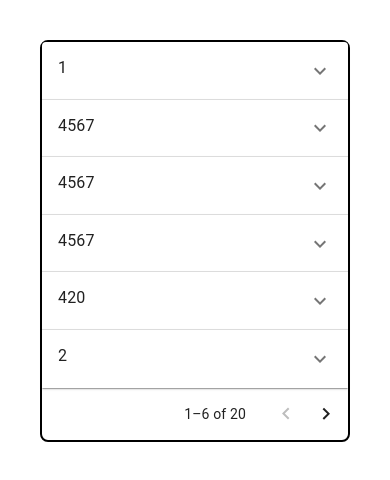
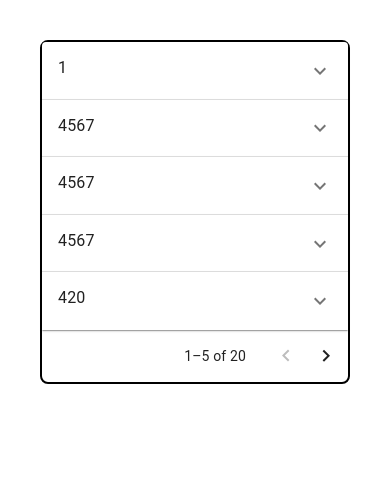
Before and after one commit to Noelio1290/Refactor-Responsive-Table-Update, a React (Create React App) app: page / in a window 390 px wide. Shown: the top 480 px of the page. Built offline with nearby package versions, Linux system fonts and the light colour scheme.

Commit message:
sandbox no longer has states, everything has it in the responsive table

```diff
--- a/src/ResponsiveTable.jsx
+++ b/src/ResponsiveTable.jsx
@@ -1,4 +1,4 @@
-import React from 'react';
+import React, { useState,useEffect } from 'react';
 import { Hidden, } from '@mui/material';
 import {withStyles} from '@mui/styles';
 import DataList from './DataList';
@@ -13,22 +13,15 @@ const styles = {
  */
 const ResponsiveTable = (props) => {
 
-  const handleChangePage = (event, page) => {
-    props.onChangePage(event, page);
-  };
-
     const {
       classes,
       columns,
-      count,
       data,
       rowsClassArray,
       excludePrimaryFromDetails,
       noContentText,
       tableBreakpoints,
       listBreakpoints,
-      page,
-      rowsPerPage,
       showPagination,
       implementation,
       ExpansionPanelDetailsProps,
@@ -48,6 +41,27 @@ const ResponsiveTable = (props) => {
       enableShouldComponentUpdate,
     } = props;
 
+  const [currentPage,setcurrentPage] = useState(0)
+  const [rowsPerPage,setRowsPerPage] = useState(5)
+  const [tableVisibleContacts,setTableVisibleContacts] = useState([])
+
+  const changePage = (event,page) => {
+    console.log(tableVisibleContacts)
+    let currentPage = (page - 1) * rowsPerPage
+    let currentPerPage = rowsPerPage * page
+    console.log(currentPage)
+    console.log(currentPerPage)
+
+    setTableVisibleContacts(data.slice(( page ) * rowsPerPage,rowsPerPage * (page + 1)))
+
+    setcurrentPage(page)
+  }
+
+  useEffect(()=>{
+    setTableVisibleContacts(data.slice(currentPage,rowsPerPage))
+  },[])
+
+
     return (
       <div className={classes.root}>
         {/* DESKTOP BIG TABLE */}
@@ -56,11 +70,11 @@ const ResponsiveTable = (props) => {
           <DataTable
             enableShouldComponentUpdate={enableShouldComponentUpdate}
             columns={columns}
-            count={count}
-            data={data}
+            count={data.length}
+            data={tableVisibleContacts}
             rowsClassArray={rowsClassArray}
             noContentText={noContentText}
-            page={page}
+            page={currentPage}
             rowsPerPage={rowsPerPage}
             showPagination={showPagination}
             TableBodyCellProps={TableBodyCellProps}
@@ -71,7 +85,7 @@ const ResponsiveTable = (props) => {
             TableHeadRowProps={TableHeadRowProps}
             TablePaginationProps={TablePaginationProps}
             TableProps={TableProps}
-            onChangePage={handleChangePage}
+            onChangePage={changePage}
           />
         </Hidden>
 
@@ -81,12 +95,12 @@ const ResponsiveTable = (props) => {
           <DataList
             enableShouldComponentUpdate={enableShouldComponentUpdate}
             columns={columns}
-            count={count}
-            data={data}
+            count={data.length}
+            data={tableVisibleContacts}
             rowsClassArray={rowsClassArray}
             excludePrimaryFromDetails={excludePrimaryFromDetails}
             noContentText={noContentText}
-            page={page}
+            page={currentPage}
             rowsPerPage={rowsPerPage}
             showPagination={showPagination}
             ExpansionPanelDetailsProps={ExpansionPanelDetailsProps}
@@ -100,7 +114,7 @@ const ResponsiveTable = (props) => {
               ExpansionPanelSummaryTypographyProps
             }
             TablePaginationProps={TablePaginationProps}
-            onChangePage={handleChangePage}
+            onChangePage={changePage}
           />
         </Hidden>
       </div>
--- a/src/SandBox.jsx
+++ b/src/SandBox.jsx
@@ -1,4 +1,4 @@
-import React, { useEffect, useState } from "react";
+import React from "react";
 import ResponsiveTable from './ResponsiveTable';
 import { Box } from "@mui/material";
 
@@ -107,9 +107,6 @@ const Sandbox = ({
     },
   ]
 }) => {
-  const [currentPage,setcurrentPage] = useState(0)
-  const [rowsPerPage,setRowsPerPage] = useState(6)
-  const [tableVisibleContacts,setTableVisibleContacts] = useState([])
 
   const columns = [
     {
@@ -128,33 +125,13 @@ const Sandbox = ({
     },
   ]
 
-  const changePage = (event,page) => {
-    console.log(tableVisibleContacts)
-    let currentPage = (page - 1) * rowsPerPage
-    let currentPerPage = rowsPerPage * page
-    console.log(currentPage)
-    console.log(currentPerPage)
-
-    setTableVisibleContacts(data.slice(( page ) * rowsPerPage,rowsPerPage * (page + 1)))
-
-    setcurrentPage(page)
-  }
-
-  useEffect(()=>{
-    setTableVisibleContacts(data.slice(currentPage,rowsPerPage))
-  },[])
-
   return (
     <Box sx={{ borderRadius: '8px', margin:5, border:'2px solid',justifyContent:'center', }}>
       <ResponsiveTable
         columns={columns}
-        data={tableVisibleContacts}
+        data={data}
         showPagination= {true}
-        page={currentPage}
-        rowsPerPage={rowsPerPage}
-        rowsPerPageOptions={[5, 10, 25]}
         count={data.length}
-        onChangePage={changePage}
       />
     </Box>
   );
--- a/src/index.jsx
+++ b/src/index.jsx
@@ -1,7 +1,7 @@
 import React from 'react';
 import ReactDOM from 'react-dom/client';
 import './index.css';
-import Sandbox from './Sandbox';
+import Sandbox from './SandBox';
 
 
 const root = ReactDOM.createRoot(document.getElementById('root'));
```
